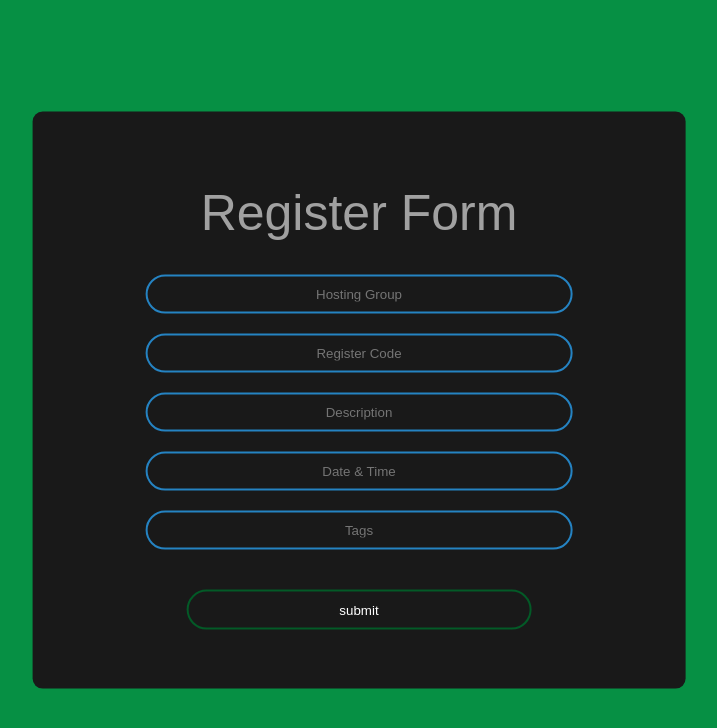
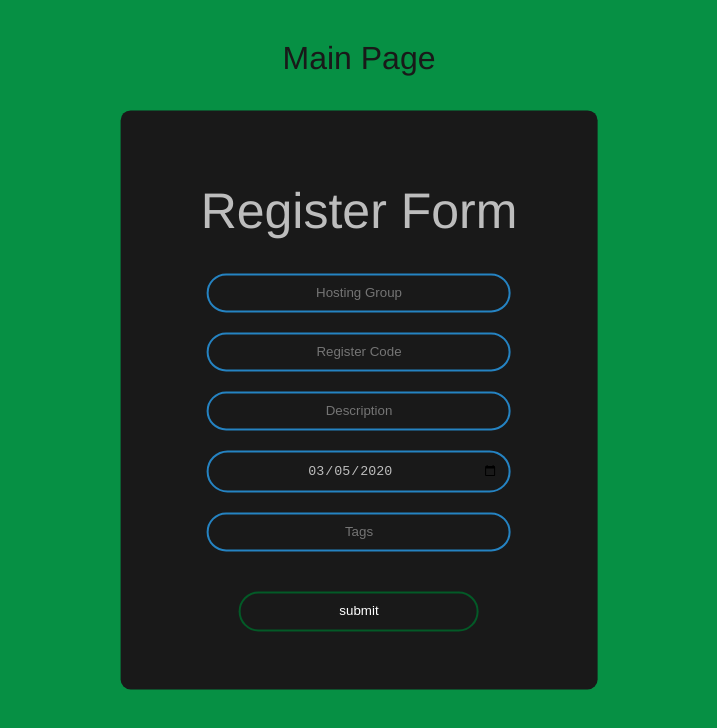
Before and after one commit to uprm-inso-4115-2019-2020-S2/semester-project-inso4115-group-4, a plain HTML site: page public/register/index.html in a window 1280 px wide. Shown: the whole page, without its empty margins (281-998 px from the left). Drawn offline with Linux system fonts and the light colour scheme.

Commit message:
fixed up the css for the registry page

```diff
--- a/public/register/index.html
+++ b/public/register/index.html
@@ -8,12 +8,14 @@
     <link rel='stylesheet' href='main.css'>
 </head>
 <body>
+    <div ><a href="../index.html">Main Page</a></div>
     <form class="box" action="index.html" method="post">
         <h1>Register Form</h1>
         <input type="text" name="group" placeholder="Hosting Group">
         <input type="text" name="register" placeholder="Register Code">
         <input type="text" name="desc" placeholder="Description">
-        <input type="text" name="time" placeholder="Date & Time">
+        <input type="date" value="2020-03-05" min="2016-01-01"
+        max="2080-12-31">
         <input type="text" name="tags" placeholder="Tags">
         <input type="submit" name="" value="submit">
 
--- a/public/register/main.css
+++ b/public/register/main.css
@@ -1,11 +1,23 @@
 body{
     margin: 0;
     padding: 0;
-    font-family: sans-serif;
+    font-family: Helvetica Neue, Helvetica, Arial, sans-serif;
     background-color: #069044;
 }
+a{
+    color: #191919;
+    font-family: Helvetica;
+    font-weight: 500;
+    font-size: xx-large;
+    text-decoration: none;
+    position: absolute;
+    text-align: center;
+    left: 50%;
+    top: 5%;
+    transform: translate(-50%);
+}
 .box{
-    width: 45%;
+    width: 400px;
     padding: 3%;
     position: absolute;
     top: 50%;
@@ -17,7 +29,7 @@ body{
 
 }
 .box h1{
-    color: #a1a1a1;
+    color: #bdbdbd;
     font-weight: 500;
     font-size: 50px;
 }
@@ -38,8 +50,28 @@ body{
 }
 .box input[type = 'text']:focus{
     width: 80%;
+}
+
+.box input[type = 'date']{
+    border: 0;
+    background: none;
+    display: block;
+    margin: 20px auto;
+    text-align: center;
+    border: 2px solid #2583c2;
+    padding: 10px 10px;
+    width: 70%;
+    outline: none;
+    border-radius: 24px;
+    transition: 0.20s;
+    color: #bdbdbd;
 
 }
+
+.box input[type = 'date']:focus{
+    width: 80%;
+}
+
 .box input[type = 'submit']{
     border: 0;
     background: none;
--- a/public/styleSheet.css
+++ b/public/styleSheet.css
@@ -83,4 +83,3 @@ footer {
   padding: 20px 20px;
   text-align: center;
 }
-k
```
Also changed, not shown: public/index.html (+1 -0 lines).
